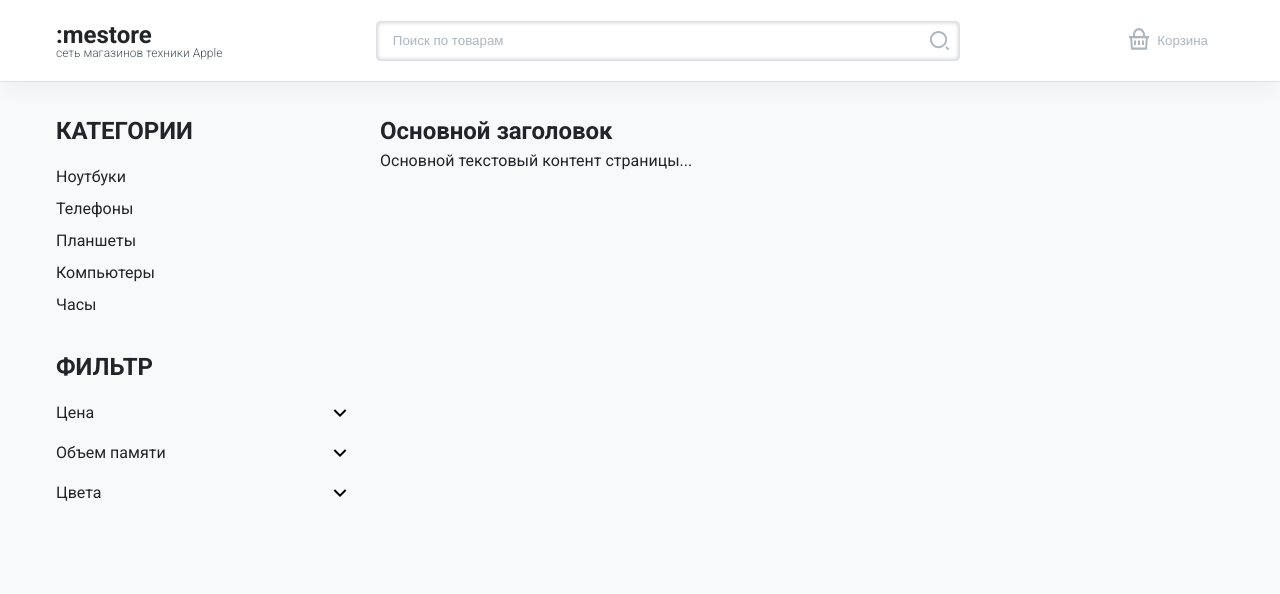
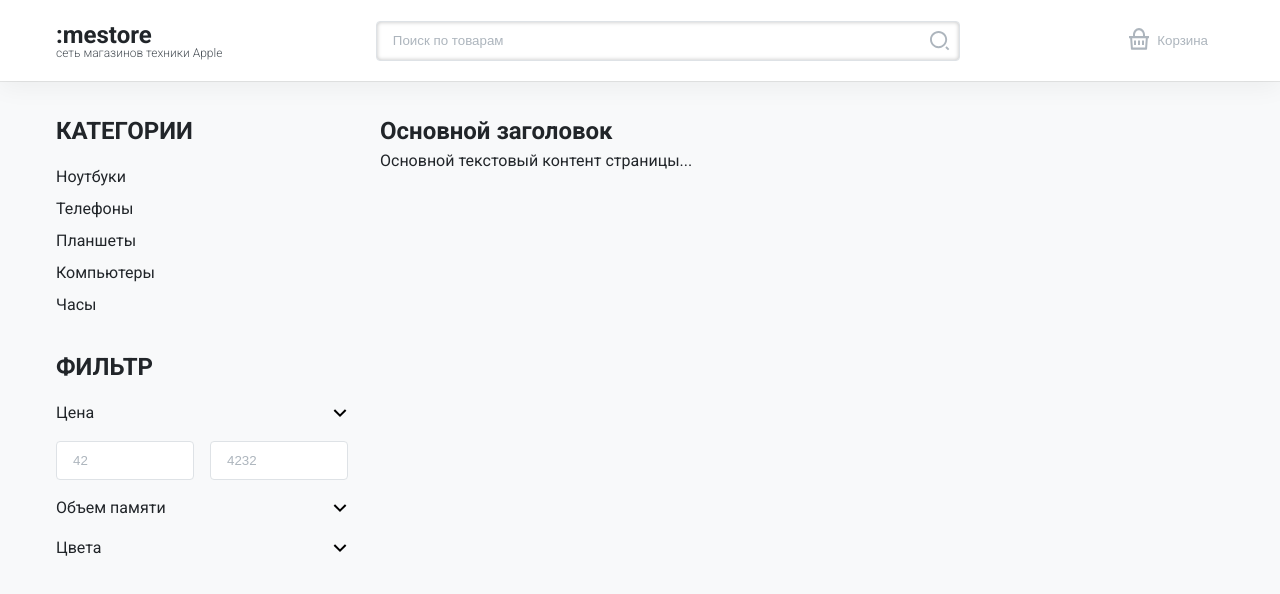
Before and after one commit to anmeshkov/appleStore-react, a React (Vite) app: page / in a window 1280 px wide. Shown: the top 594 px of the page. Built offline with nearby package versions, Linux system fonts and the light colour scheme.

Commit message:
верстка фильтра по цене

```diff
--- a/src/components/Filter/Filter.jsx
+++ b/src/components/Filter/Filter.jsx
@@ -4,9 +4,26 @@ const Filter = () => {
       <h2 className="widget__title">Фильтр</h2>
       <div className="widget__body">
         {/* Дополнительные фильтры */}
-        <div className="filter filter-price">
+        <div className="filter">
           <div className="filter__title">Цена</div>
-          <div className="filter__body"></div>
+          <div className="filter__body">
+            <div className="filter-price">
+              <input
+                className="input input-price"
+                id="min-price"
+                type="number"
+                placeholder="42"
+                min={0}
+              />
+              <input
+                className="input input-price"
+                id="max-price"
+                type="number"
+                placeholder="4232"
+                min={0}
+              />
+            </div>
+          </div>
         </div>
         {/* Дополнительные фильтры */}
         <div className="filter filter-memory">
--- a/src/components/Header/Header.jsx
+++ b/src/components/Header/Header.jsx
@@ -20,7 +20,7 @@ const Header = () => {
         <div className="search">
           <form className="search-product-form" action="#">
             <input
-              className="input-text search-product-form__input"
+              className="input search-product-form__input"
               type="text"
               placeholder="Поиск по товарам"
             />
--- /dev/null
+++ b/src/scss/components/_filter-price.scss
@@ -0,0 +1,10 @@
+.filter-price {
+  display: flex;
+  justify-content: space-between;
+  gap: $spacer;
+}
+
+.input-price {
+  width: 50%;
+  box-shadow: none;
+}
--- a/src/scss/components/_filters.scss
+++ b/src/scss/components/_filters.scss
@@ -1,6 +1,6 @@
-.filter {}
-
-.filter-price {}
+.filter + .filter {
+  margin-top: $spacer;
+}
 
 .filter__title {
   margin-bottom: $spacer;
@@ -31,6 +31,4 @@
   filter: brightness(0) saturate(100%) invert(49%) sepia(74%) saturate(6632%) hue-rotate(200deg) brightness(103%) contrast(107%);
 }
 
-
-
 .filter__body {}
--- a/src/scss/components/_inputs.scss
+++ b/src/scss/components/_inputs.scss
@@ -1,6 +1,5 @@
-.input-text {
-  box-shadow: inset 0 0 4px 0 rgba(0, 0, 0, 0.25);
-  padding: 0.5rem 1rem;
+.input {
+  padding: 0.7rem 1rem;
   border: 1px solid;
   border-color: $border-color;
   border-radius: $border-radius;
@@ -9,19 +8,29 @@
   transition: all 0.15s ease-out;
 }
 
-.input-text::placeholder {
+.input::placeholder {
   color: $gray-500;
 }
 
-.input-text:focus {
+.input:focus {
   // outline: 2px solid $primary-color;
   color: $gray-700;
   outline-color: $primary-color;
   border-color: $primary-color;
 }
 
-.input-text:hover {
+.input:hover {
   color: $gray-700;
   outline-color: $primary-color;
   border-color: $primary-color;
 }
+
+input[type="number"]::-webkit-inner-spin-button,
+input[type="number"]::-webkit-outer-spin-button {
+  -webkit-appearance: none;
+  margin: 0;
+}
+
+input[type="number"] {
+  -moz-appearance: textfield;
+}
--- a/src/scss/layout/_header.scss
+++ b/src/scss/layout/_header.scss
@@ -58,6 +58,7 @@
   height: 40px;
   width: 100%;
   overflow: hidden;
+  box-shadow: inset 0 0 4px 0 rgba(0, 0, 0, 0.25);
 }
 
 .search-product-form__button {
--- a/src/scss/main.scss
+++ b/src/scss/main.scss
@@ -7,6 +7,7 @@
 @import './components/components';
 @import './components/navigation';
 @import './components/filters';
+@import './components/filter-price';
 
 // 3. Layout
 @import './layout/header';
```
